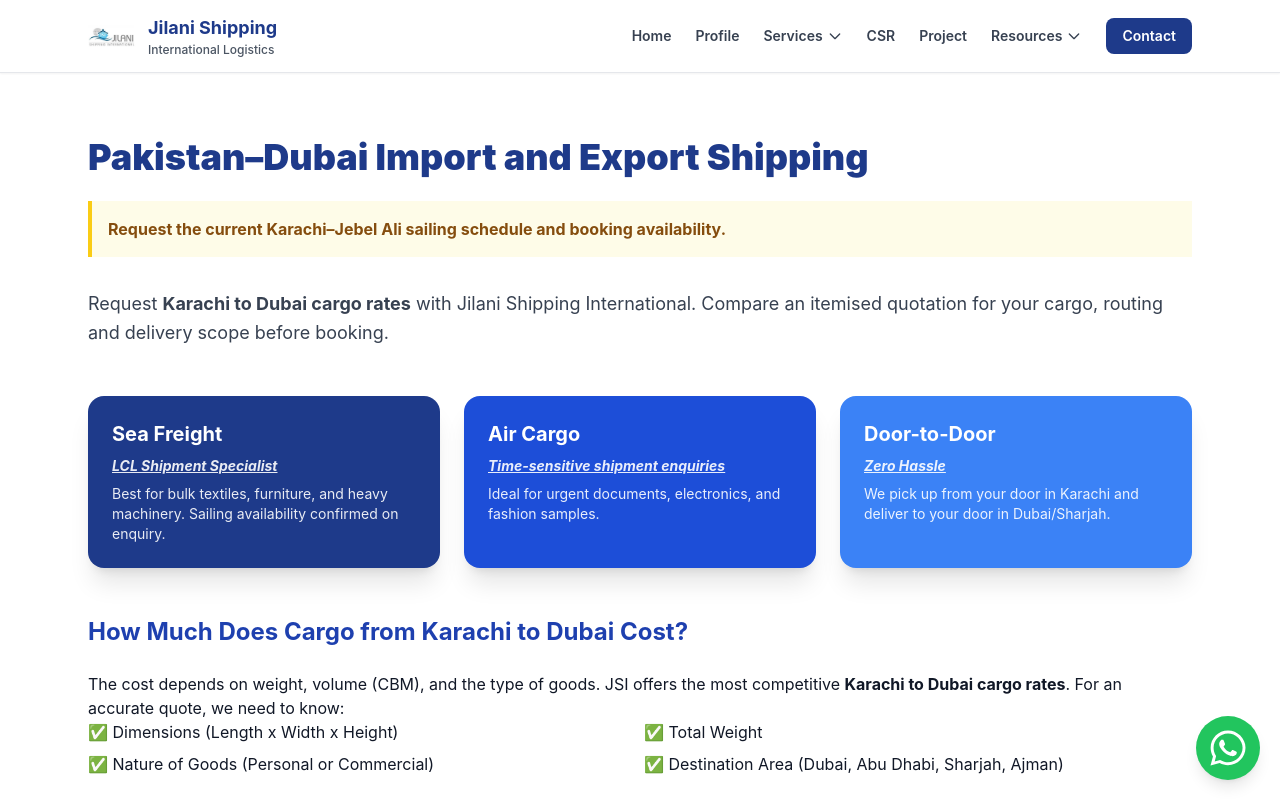
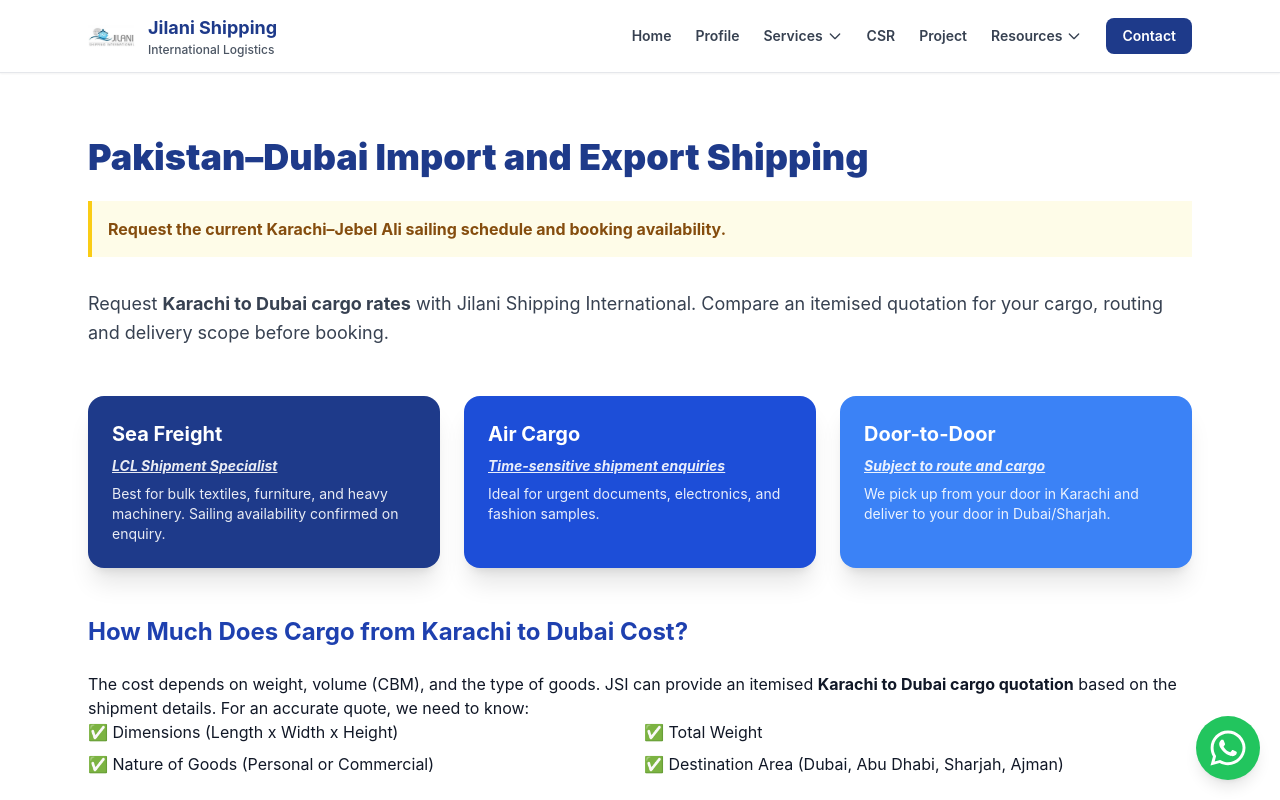
Before and after one commit to ubaidking1/JJ, a Next.js app: page /cargo-karachi-dubai in a window 1280 px wide. Shown: the top 800 px of the page. Built offline with nearby package versions, Linux system fonts and the light colour scheme.

Commit message:
Remove unsupported Dubai transit-time and superlative claims

```diff
--- a/app/cargo-karachi-dubai/page.tsx
+++ b/app/cargo-karachi-dubai/page.tsx
@@ -29,8 +29,8 @@ export const metadata: Metadata = pageMetadata({
 
 const faq = [
   { q: "How much does cargo from Karachi to Dubai cost?", a: "Cost depends on weight (kg), volume (CBM), commodity and service. Air cargo is priced per chargeable kg, sea LCL per CBM, and FCL per container. Send your cargo details for an itemised quotation." },
-  { q: "How long does it take to ship from Karachi to Dubai by sea?", a: "Sea freight to Jebel Ali typically takes about 4 to 6 days port to port on direct services, plus customs clearance and delivery. Door-to-door usually takes 8 to 12 days." },
-  { q: "How long does air cargo from Karachi to Dubai take?", a: "Air freight usually takes 24 to 48 hours from flight departure, plus clearance on arrival." },
+  { q: "How long does it take to ship from Karachi to Dubai by sea?", a: "Transit time depends on the confirmed vessel, routing, transshipment, port operations and customs clearance. JSI confirms the current estimated schedule with the shipment quotation." },
+  { q: "How long does air cargo from Karachi to Dubai take?", a: "Air transit depends on airline routing, flight availability, handling and customs clearance. The applicable estimate is confirmed when the shipment is quoted." },
   { q: "Can you ship from Dubai or Sharjah to Karachi?", a: "Yes. We handle imports from Dubai, Sharjah, Abu Dhabi and Ajman to Karachi, including door-to-door cargo and customs clearance in Pakistan." },
   { q: "What documents are needed to ship cargo to Dubai?", a: "Typically a commercial invoice, packing list and bill of lading or airway bill. Some goods need extra certificates. We confirm requirements for your commodity before booking." },
 ];
@@ -64,14 +64,14 @@ export default function CargoKarachiDubaiPage() {
           </div>
           <div className="p-6 bg-blue-500 text-white rounded-2xl shadow-xl">
             <h3 className="text-xl font-bold mb-2">Door-to-Door</h3>
-            <p className="text-sm opacity-90 font-bold italic underline">Zero Hassle</p>
+            <p className="text-sm opacity-90 font-bold italic underline">Subject to route and cargo</p>
             <p className="text-sm opacity-90 mt-2">We pick up from your door in Karachi and deliver to your door in Dubai/Sharjah.</p>
           </div>
         </div>
 
         <h2 className="text-2xl font-bold text-blue-800 mt-12 mb-6">How Much Does Cargo from Karachi to Dubai Cost?</h2>
         <p>
-          The cost depends on weight, volume (CBM), and the type of goods. JSI offers the most competitive <strong>Karachi to Dubai cargo rates</strong>.
+          The cost depends on weight, volume (CBM), and the type of goods. JSI can provide an itemised <strong>Karachi to Dubai cargo quotation</strong> based on the shipment details.
           For an accurate quote, we need to know:
         </p>
         <ul className="grid md:grid-cols-2 gap-2">
```
